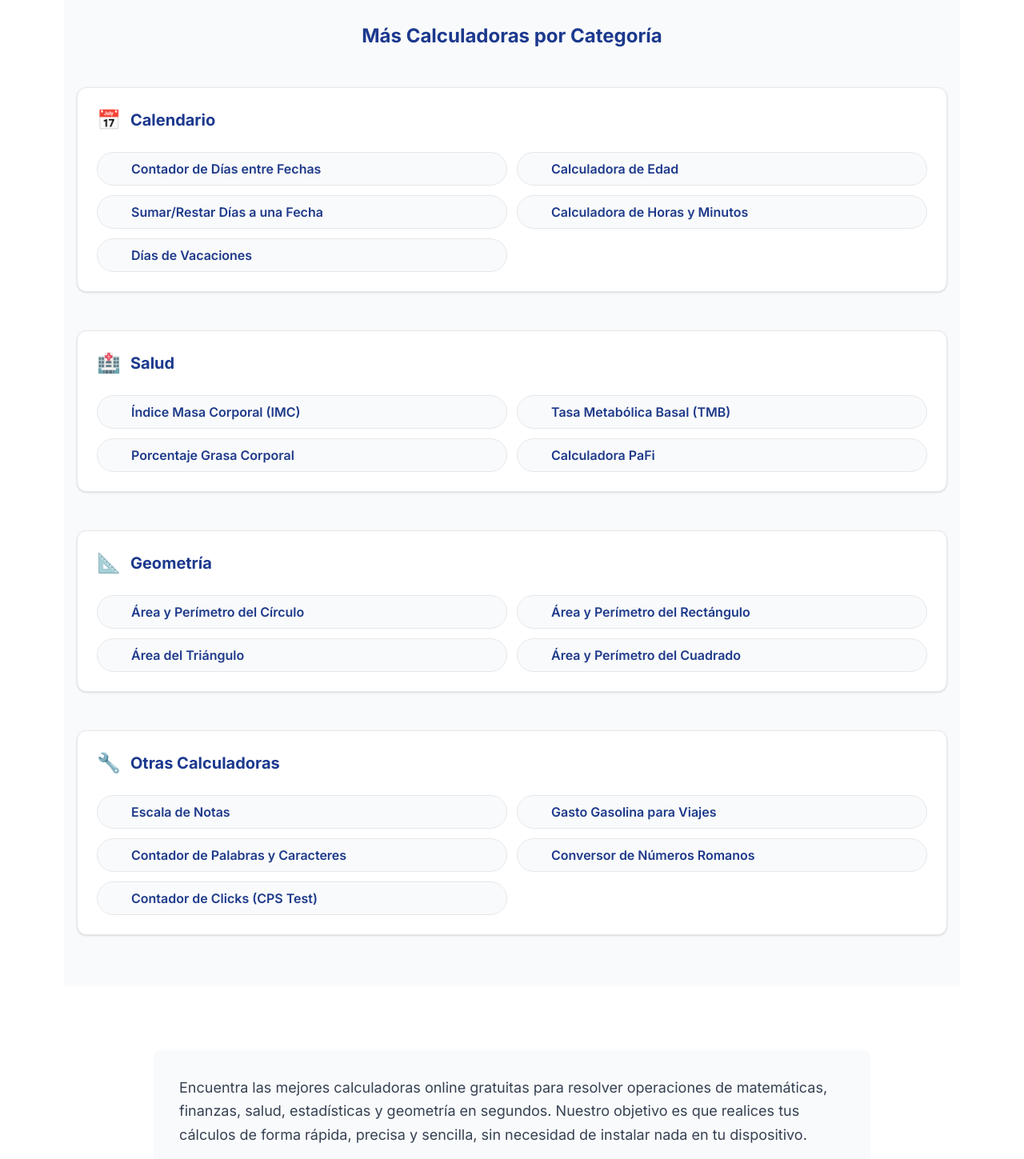
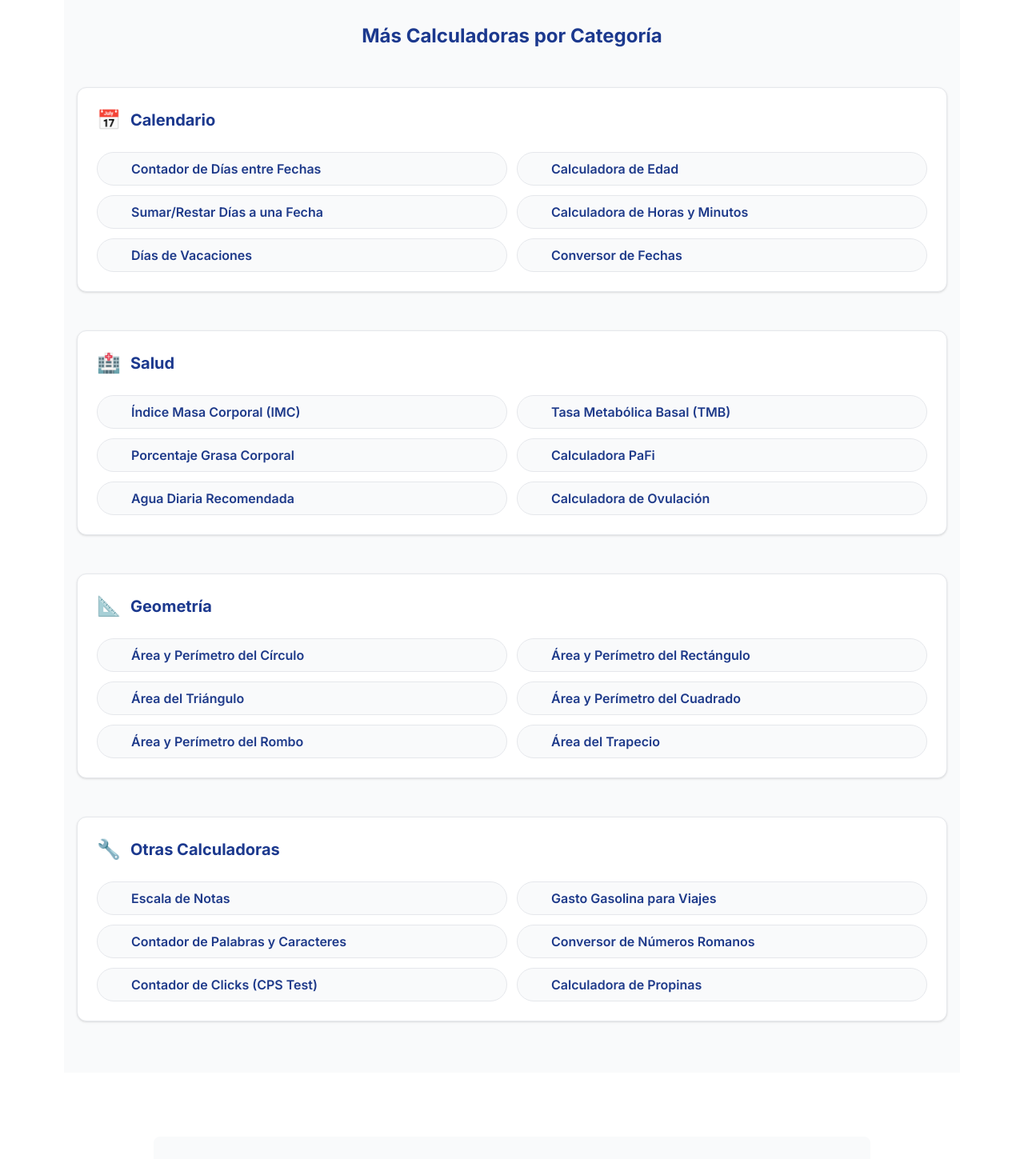
Before and after one commit to martingalmarino/calcula-todo, a Next.js app: page / in a window 1280 px wide. Shown: the part 777-2226 px from the top of the page at 80% size. Built offline with nearby package versions, Linux system fonts and the light colour scheme; no server answers.

Commit message:
Agregar chips faltantes para completar 6 chips por grupo: Calendario (Conversor de Fechas), Salud (Agua Diaria + Ovulación), Geometría (Rombo + Trapecio), Otras (Calculadora de Propinas)

```diff
--- a/src/app/page.tsx
+++ b/src/app/page.tsx
@@ -115,6 +115,9 @@ export default function HomePage() {
                     <Chip href="/calendario/dias-vacaciones/" icon="calendar-days" ariaLabel="Días de Vacaciones">
                       Días de Vacaciones
                     </Chip>
+                    <Chip href="/calendario/conversor-fechas/" icon="calendar-range" ariaLabel="Conversor de Fechas">
+                      Conversor de Fechas
+                    </Chip>
                   </ChipsContainer>
                 </div>
 
@@ -137,6 +140,12 @@ export default function HomePage() {
                     <Chip href="/salud/pafi/" icon="users-round" ariaLabel="Calculadora PaFi">
                       Calculadora PaFi
                     </Chip>
+                    <Chip href="/salud/agua-diaria/" icon="droplets" ariaLabel="Agua Diaria Recomendada">
+                      Agua Diaria Recomendada
+                    </Chip>
+                    <Chip href="/salud/ovulacion/" icon="calendar-heart" ariaLabel="Calculadora de Ovulación">
+                      Calculadora de Ovulación
+                    </Chip>
                   </ChipsContainer>
                 </div>
 
@@ -158,6 +167,12 @@ export default function HomePage() {
                     </Chip>
                     <Chip href="/geometria/cuadrado/" icon="square" ariaLabel="Área y Perímetro del Cuadrado">
                       Área y Perímetro del Cuadrado
+                    </Chip>
+                    <Chip href="/geometria/rombo/" icon="diamond" ariaLabel="Área y Perímetro del Rombo">
+                      Área y Perímetro del Rombo
+                    </Chip>
+                    <Chip href="/geometria/trapecio/" icon="hexagon" ariaLabel="Área del Trapecio">
+                      Área del Trapecio
                     </Chip>
                   </ChipsContainer>
                 </div>
@@ -183,6 +198,9 @@ export default function HomePage() {
                     </Chip>
                     <Chip href="/otras/contador-clicks/" icon="mouse-pointer" ariaLabel="Contador de Clicks (CPS Test)">
                       Contador de Clicks (CPS Test)
+                    </Chip>
+                    <Chip href="/otras/calculadora-propinas/" icon="receipt" ariaLabel="Calculadora de Propinas">
+                      Calculadora de Propinas
                     </Chip>
                   </ChipsContainer>
                 </div>
```
